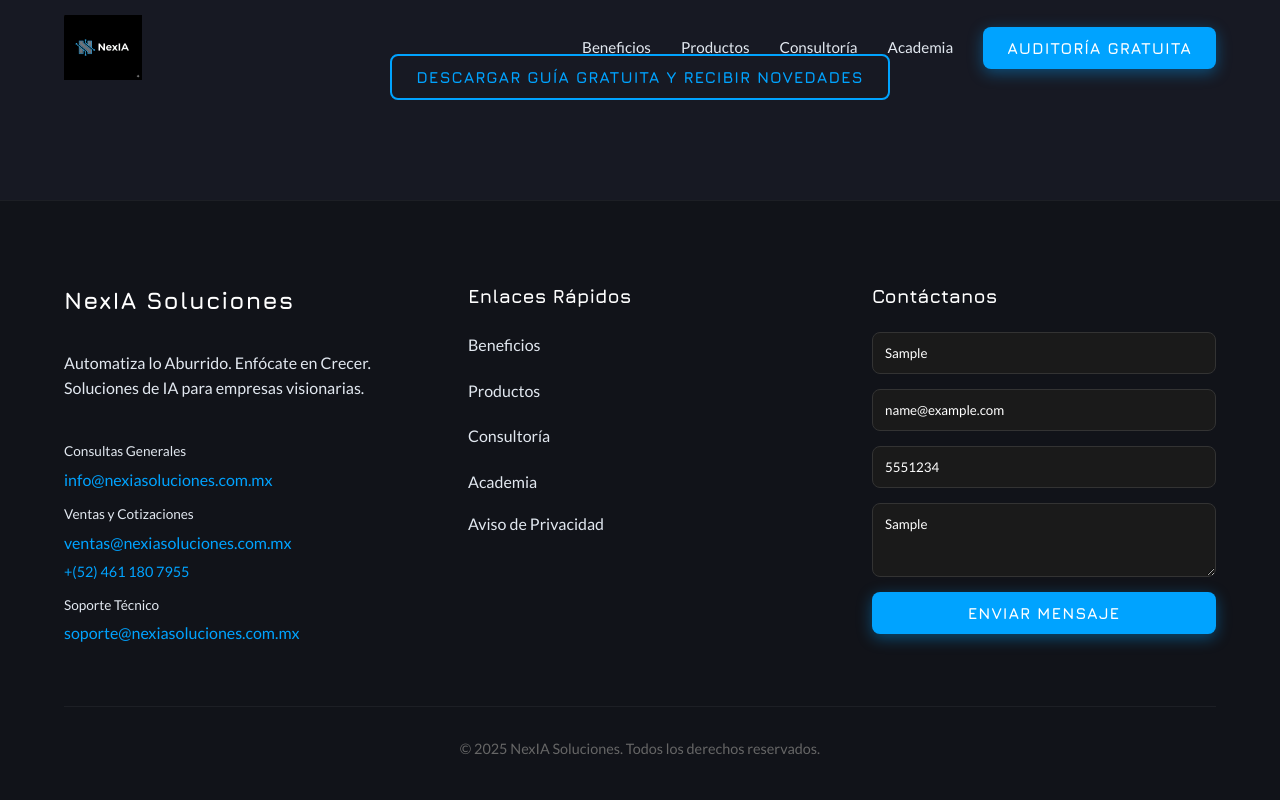
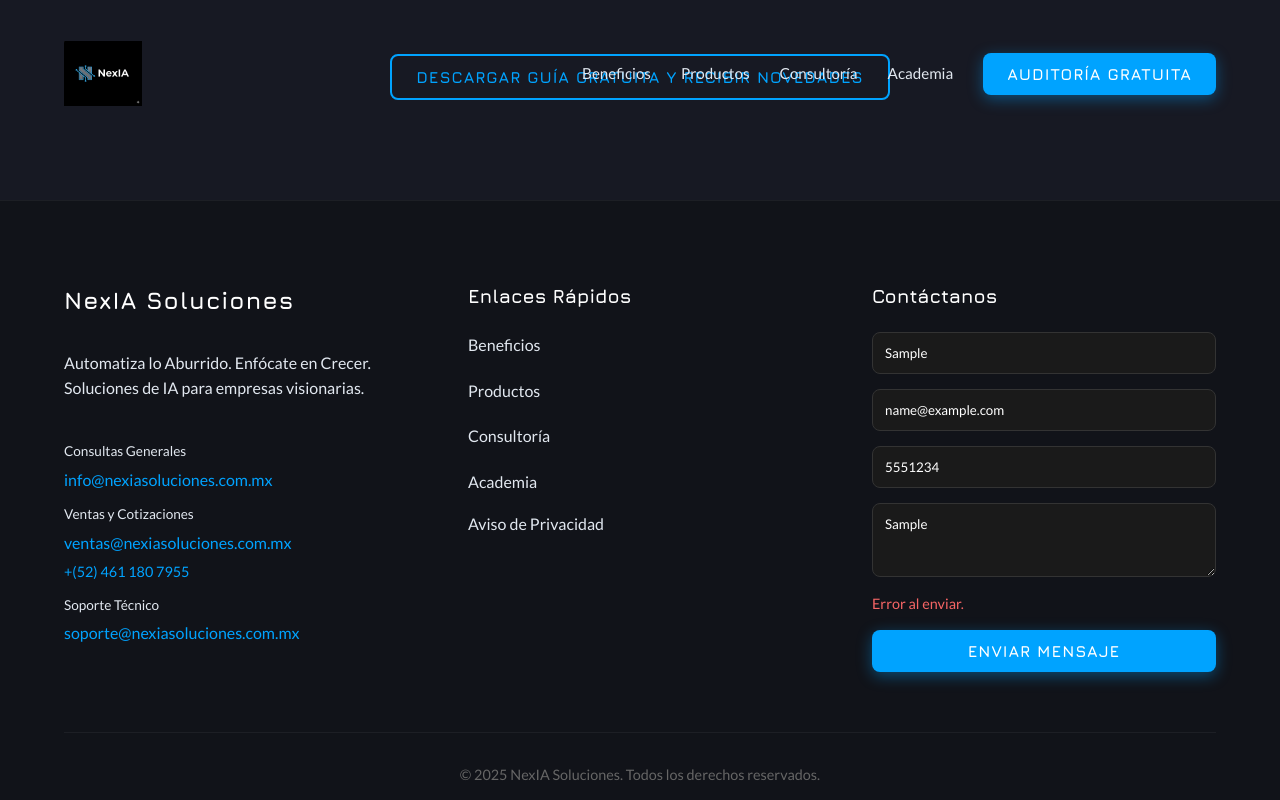
Before and after one commit to HiramSpeed/nexia-soluciones, a React (Vite) app: page / in a window 1280 px wide. Both pictures are taken after typing "Sample", "name@example.com", "5551234", "Sample" into the empty fields and a click on the button "ENVIAR MENSAJE". Shown: the part 3665-4465 px from the top of the page. Built offline with nearby package versions, Linux system fonts and the light colour scheme.

Commit message:
fix: Update Formspree endpoint and add CC email

```diff
--- a/src/components/ContactModal.jsx
+++ b/src/components/ContactModal.jsx
@@ -23,8 +23,8 @@
         setIsSubmitting(true);
 
         try {
-            // Usando Formspree - Más fácil de configurar que EmailJS
-            const response = await fetch('https://formspree.io/f/mldqlnzy', {
+            // Usando Formspree con el endpoint proporcionado por el usuario
+            const response = await fetch('https://formspree.io/f/mgvgzyzk', {
                 method: 'POST',
                 headers: {
                     'Content-Type': 'application/json',
@@ -37,6 +37,7 @@
                     origen: formData.origen,
                     _replyto: formData.email,
                     _subject: `Nuevo Lead desde NexIA Soluciones - ${formData.origen}`,
+                    _cc: 'dhiramnavarro@gmail.com', // Copia al correo personal
                 })
             });
 
--- a/src/components/Footer.jsx
+++ b/src/components/Footer.jsx
@@ -1,7 +1,53 @@
-import React from 'react';
+import React, { useState } from 'react';
 import Button from './Button';
 
 const Footer = ({ openPrivacy }) => {
+    const [formData, setFormData] = useState({
+        nombre: '',
+        email: '',
+        celular: '',
+        mensaje: ''
+    });
+    const [isSubmitting, setIsSubmitting] = useState(false);
+    const [status, setStatus] = useState(null);
+
+    const handleChange = (e) => {
+        setFormData({ ...formData, [e.target.name]: e.target.value });
+    };
+
+    const handleSubmit = async (e) => {
+        e.preventDefault();
+        setIsSubmitting(true);
+        setStatus(null);
+
+        try {
+            const response = await fetch('https://formspree.io/f/mgvgzyzk', {
+                method: 'POST',
+                headers: { 'Content-Type': 'application/json' },
+                body: JSON.stringify({
+                    nombre: formData.nombre,
+                    email: formData.email,
+                    celular: formData.celular,
+                    mensaje: formData.mensaje,
+                    _replyto: formData.email,
+                    _subject: 'Nuevo Contacto desde Footer - NexIA Soluciones',
+                    _cc: 'dhiramnavarro@gmail.com'
+                })
+            });
+
+            if (response.ok) {
+                setStatus('success');
+                setFormData({ nombre: '', email: '', celular: '', mensaje: '' });
+                setTimeout(() => setStatus(null), 3000);
+            } else {
+                setStatus('error');
+            }
+        } catch (error) {
+            setStatus('error');
+        } finally {
+            setIsSubmitting(false);
+        }
+    };
     const footerStyle = {
         backgroundColor: '#111319', // Very dark footer
         color: '#FFFFFF',
@@ -116,36 +162,57 @@
 
                 <div style={columnStyle}>
                     <h3 style={{ fontSize: '1.2rem', fontWeight: '700' }}>Contáctanos</h3>
-                    <form style={formStyle} onSubmit={(e) => e.preventDefault()}>
+                    <form style={formStyle} onSubmit={handleSubmit}>
                         <input
                             type="text"
+                            name="nombre"
                             placeholder="Nombre"
                             style={inputStyle}
+                            value={formData.nombre}
+                            onChange={handleChange}
+                            required
                             onFocus={(e) => e.target.style.borderColor = 'var(--primary-color)'}
                             onBlur={(e) => e.target.style.borderColor = '#333'}
                         />
                         <input
                             type="email"
+                            name="email"
                             placeholder="Correo Electrónico"
                             style={inputStyle}
+                            value={formData.email}
+                            onChange={handleChange}
+                            required
                             onFocus={(e) => e.target.style.borderColor = 'var(--primary-color)'}
                             onBlur={(e) => e.target.style.borderColor = '#333'}
                         />
                         <input
                             type="tel"
+                            name="celular"
                             placeholder="Celular"
                             style={inputStyle}
+                            value={formData.celular}
+                            onChange={handleChange}
+                            required
                             onFocus={(e) => e.target.style.borderColor = 'var(--primary-color)'}
                             onBlur={(e) => e.target.style.borderColor = '#333'}
                         />
                         <textarea
+                            name="mensaje"
                             placeholder="Mensaje"
                             rows="3"
                             style={inputStyle}
+                            value={formData.mensaje}
+                            onChange={handleChange}
                             onFocus={(e) => e.target.style.borderColor = 'var(--primary-color)'}
                             onBlur={(e) => e.target.style.borderColor = '#333'}
                         ></textarea>
-                        <Button variant="primary" style={{ width: '100%' }}>Enviar Mensaje</Button>
+
+                        {status === 'success' && <p style={{ color: '#48BB78', fontSize: '0.9rem' }}>¡Enviado con éxito!</p>}
+                        {status === 'error' && <p style={{ color: '#F56565', fontSize: '0.9rem' }}>Error al enviar.</p>}
+
+                        <Button variant="primary" style={{ width: '100%' }} disabled={isSubmitting}>
+                            {isSubmitting ? 'Enviando...' : 'Enviar Mensaje'}
+                        </Button>
                     </form>
                 </div>
             </div>
```
